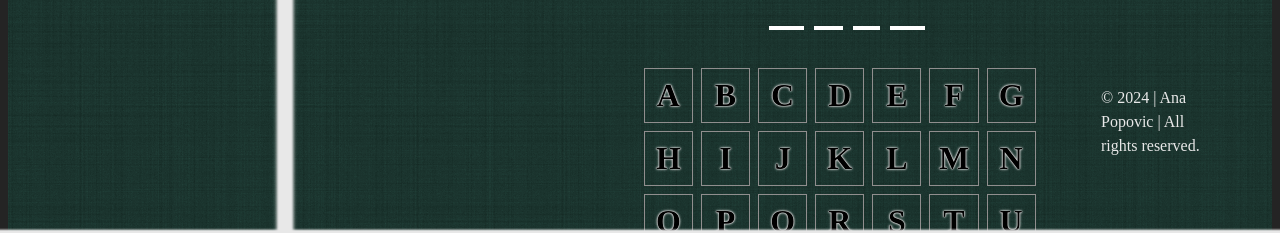
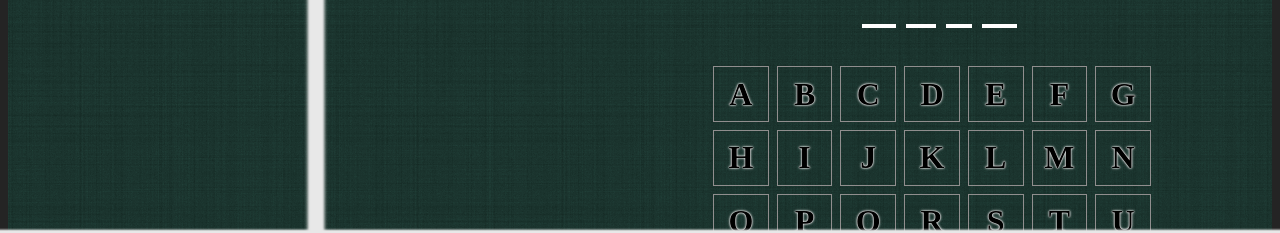
Before and after one commit to franeCode/hangman, a React (Vite) app: page / in a window 1280 px wide. Shown: the part 569-802 px from the top of the page. Built offline with nearby package versions, Linux system fonts and the light colour scheme; a web font is replaced by a local one.

Commit message:
style updated

```diff
--- a/src/App.tsx
+++ b/src/App.tsx
@@ -114,9 +114,9 @@ function App() {
   return (
     <>
       <GameHeader
-        isLoser={isLoser}
-        isWinner={isWinner}
-        startNewGame={startNewGame}
+        // isLoser={isLoser}
+        // isWinner={isWinner}
+        // startNewGame={startNewGame}
         language={language}
         handleLanguageChange={handleLanguageChange}
         />
@@ -128,6 +128,8 @@ function App() {
         <div className='keyboard-container'>
           <GameWords
             // displayMessage={displayMessage}
+            isLoser={isLoser}
+          isWinner={isWinner}
             reveal={isLoser}
             guessWord={guessWord}
             guessedLetters={guessedLetters}
@@ -140,10 +142,11 @@ function App() {
             inactiveLetters={incorrectLetters}
             addGuessedLetter={addGuessedLetter}
             alphabet={alphabet}
+            startNewGame={startNewGame}
           />
         </div>
-        <Footer />
       </div>
+      <Footer />
     </>
   )
 }
```
